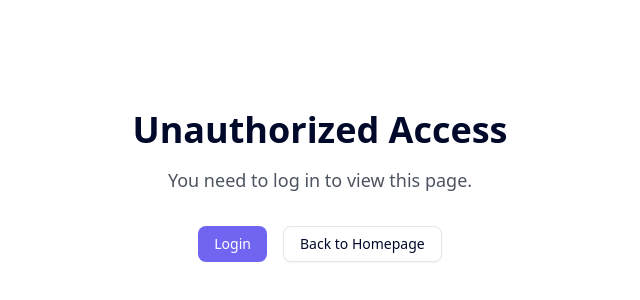
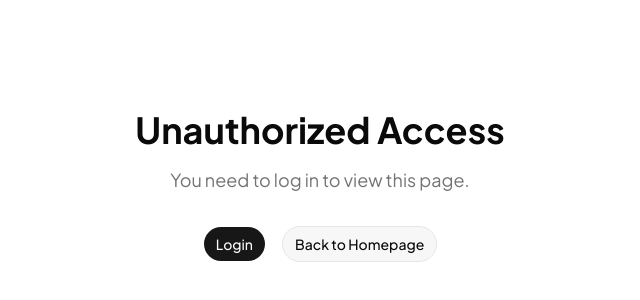
Before and after one commit to RealVista-Capstone-Project/RealVista-FE, a Next.js app: page /en/unauthorized in a window 1280 px wide. Shown: the part 214-514 px from the top of the page, without its empty margins (320-960 px from the left). Built offline with nearby package versions, Linux system fonts and the light colour scheme; no server answers.

Commit message:
refactor(theme): migrate to radix-maia theme with oklch color variables

```diff
--- a/app/[locale]/layout.tsx
+++ b/app/[locale]/layout.tsx
@@ -39,8 +39,8 @@ export default async function RootLayout({
   const messages = await getMessages();
 
   return (
-    <html lang={locale} suppressHydrationWarning>
-      <body className={`${plusJakartaSans.variable} antialiased`}>
+    <html lang={locale} className={plusJakartaSans.variable} suppressHydrationWarning>
+      <body className="antialiased font-sans">
         <Providers>
           <NextIntlClientProvider messages={messages} locale={locale}>
             {children}
--- a/src/shared/ui/button.tsx
+++ b/src/shared/ui/button.tsx
@@ -5,28 +5,29 @@ import { Slot } from "radix-ui"
 import { cn } from "@/shared/lib/utils"
 
 const buttonVariants = cva(
-  "inline-flex shrink-0 items-center justify-center gap-2 rounded-md text-sm font-medium whitespace-nowrap transition-all outline-none focus-visible:border-ring focus-visible:ring-[3px] focus-visible:ring-ring/50 disabled:pointer-events-none disabled:opacity-50 aria-invalid:border-destructive aria-invalid:ring-destructive/20 dark:aria-invalid:ring-destructive/40 [&_svg]:pointer-events-none [&_svg]:shrink-0 [&_svg:not([class*='size-'])]:size-4",
+  "group/button inline-flex shrink-0 items-center justify-center rounded-4xl border border-transparent bg-clip-padding text-sm font-medium whitespace-nowrap transition-all outline-none select-none focus-visible:border-ring focus-visible:ring-[3px] focus-visible:ring-ring/50 active:not-aria-[haspopup]:translate-y-px disabled:pointer-events-none disabled:opacity-50 aria-invalid:border-destructive aria-invalid:ring-[3px] aria-invalid:ring-destructive/20 dark:aria-invalid:border-destructive/50 dark:aria-invalid:ring-destructive/40 [&_svg]:pointer-events-none [&_svg]:shrink-0 [&_svg:not([class*='size-'])]:size-4",
   {
     variants: {
       variant: {
-        default: "bg-primary text-primary-foreground hover:bg-primary/90",
+        default: "bg-primary text-primary-foreground hover:bg-primary/80",
+        outline:
+          "border-border bg-input/30 hover:bg-input/50 hover:text-foreground aria-expanded:bg-muted aria-expanded:text-foreground",
+        secondary:
+          "bg-secondary text-secondary-foreground hover:bg-secondary/80 aria-expanded:bg-secondary aria-expanded:text-secondary-foreground",
+        ghost:
+          "hover:bg-muted hover:text-foreground aria-expanded:bg-muted aria-expanded:text-foreground dark:hover:bg-muted/50",
         destructive:
-          "bg-destructive text-white hover:bg-destructive/90 focus-visible:ring-destructive/20 dark:bg-destructive/60 dark:focus-visible:ring-destructive/40",
-        outline:
-          "border bg-background shadow-xs hover:bg-accent hover:text-accent-foreground dark:border-input dark:bg-input/30 dark:hover:bg-input/50",
-        secondary:
-          "bg-secondary text-secondary-foreground hover:bg-secondary/80",
-        ghost:
-          "hover:bg-accent hover:text-accent-foreground dark:hover:bg-accent/50",
+          "bg-destructive/10 text-destructive hover:bg-destructive/20 focus-visible:border-destructive/40 focus-visible:ring-destructive/20 dark:bg-destructive/20 dark:hover:bg-destructive/30 dark:focus-visible:ring-destructive/40",
         link: "text-primary underline-offset-4 hover:underline",
       },
       size: {
-        default: "h-9 px-4 py-2 has-[>svg]:px-3",
-        xs: "h-6 gap-1 rounded-md px-2 text-xs has-[>svg]:px-1.5 [&_svg:not([class*='size-'])]:size-3",
-        sm: "h-8 gap-1.5 rounded-md px-3 has-[>svg]:px-2.5",
-        lg: "h-10 rounded-md px-6 has-[>svg]:px-4",
+        default:
+          "h-9 gap-1.5 px-3 has-data-[icon=inline-end]:pr-2.5 has-data-[icon=inline-start]:pl-2.5",
+        xs: "h-6 gap-1 px-2.5 text-xs has-data-[icon=inline-end]:pr-2 has-data-[icon=inline-start]:pl-2 [&_svg:not([class*='size-'])]:size-3",
+        sm: "h-8 gap-1 px-3 has-data-[icon=inline-end]:pr-2 has-data-[icon=inline-start]:pl-2",
+        lg: "h-10 gap-1.5 px-4 has-data-[icon=inline-end]:pr-3 has-data-[icon=inline-start]:pl-3",
         icon: "size-9",
-        "icon-xs": "size-6 rounded-md [&_svg:not([class*='size-'])]:size-3",
+        "icon-xs": "size-6 [&_svg:not([class*='size-'])]:size-3",
         "icon-sm": "size-8",
         "icon-lg": "size-10",
       },
--- a/src/styles/globals.css
+++ b/src/styles/globals.css
@@ -2,6 +2,10 @@
 @plugin '@tailwindcss/typography';
 
 @import 'tw-animate-css';
+
+@import "tw-animate-css";
+
+@import "shadcn/tailwind.css";
 @custom-variant dark (&:is(.dark *));
 
 @theme inline {
@@ -77,6 +81,9 @@
   --radius-lg: 0.625rem;
   --radius-xl: var(--radius-xl);
   --radius-2xl: var(--radius-2xl);
+  --font-heading: var(--font-plus-jakarta-sans);
+  --radius-3xl: calc(var(--radius) * 2.2);
+  --radius-4xl: calc(var(--radius) * 2.6);
 }
 
 :root {
@@ -118,85 +125,90 @@
   --radius-xl: 0.75rem;
   --radius-2xl: 1rem;
 
-  --background: #ffffff;
-  --foreground: #000929;
-  --card: #ffffff;
-  --card-foreground: #000929;
-  --popover: #ffffff;
-  --popover-foreground: #000929;
-  --primary: #7065f0;
-  --primary-foreground: #ffffff;
-  --secondary: #100a55;
-  --secondary-foreground: #ffffff;
-  --muted: #f4f4f6;
-  --muted-foreground: #4d5461;
-  --accent: #f4f4f6;
-  --accent-foreground: #000929;
-  --destructive: #ef4444;
+  --background: oklch(1 0 0);
+  --foreground: oklch(0.145 0 0);
+  --card: oklch(1 0 0);
+  --card-foreground: oklch(0.145 0 0);
+  --popover: oklch(1 0 0);
+  --popover-foreground: oklch(0.145 0 0);
+  --primary: oklch(0.205 0 0);
+  --primary-foreground: oklch(0.985 0 0);
+  --secondary: oklch(0.97 0 0);
+  --secondary-foreground: oklch(0.205 0 0);
+  --muted: oklch(0.97 0 0);
+  --muted-foreground: oklch(0.556 0 0);
+  --accent: oklch(0.97 0 0);
+  --accent-foreground: oklch(0.205 0 0);
+  --destructive: oklch(0.577 0.245 27.325);
   --destructive-foreground: #ffffff;
-  --border: #e5e6eb;
-  --input: #e5e6eb;
-  --ring: #7065f0;
+  --border: oklch(0.922 0 0);
+  --input: oklch(0.922 0 0);
+  --ring: oklch(0.708 0 0);
 
-  --chart-1: #7065f0;
-  --chart-2: #100a55;
-  --chart-3: #6c727f;
-  --chart-4: #d8d6f5;
-  --chart-5: #e8e6f9;
+  --chart-1: oklch(0.87 0 0);
+  --chart-2: oklch(0.556 0 0);
+  --chart-3: oklch(0.439 0 0);
+  --chart-4: oklch(0.371 0 0);
+  --chart-5: oklch(0.269 0 0);
 
-  --sidebar: #ffffff;
-  --sidebar-foreground: #000929;
-  --sidebar-primary: #7065f0;
-  --sidebar-primary-foreground: #ffffff;
-  --sidebar-accent: #f4f4f6;
-  --sidebar-accent-foreground: #000929;
-  --sidebar-border: #e5e6eb;
-  --sidebar-ring: #7065f0;
+  --sidebar: oklch(0.985 0 0);
+  --sidebar-foreground: oklch(0.145 0 0);
+  --sidebar-primary: oklch(0.205 0 0);
+  --sidebar-primary-foreground: oklch(0.985 0 0);
+  --sidebar-accent: oklch(0.97 0 0);
+  --sidebar-accent-foreground: oklch(0.205 0 0);
+  --sidebar-border: oklch(0.922 0 0);
+  --sidebar-ring: oklch(0.708 0 0);
 }
 
 .dark {
-  --background: #0b0a0f;
-  --foreground: #f9fafb;
-  --card: #161d21;
-  --card-foreground: #f9fafb;
-  --popover: #161d21;
-  --popover-foreground: #f9fafb;
-  --primary: #7065f0;
-  --primary-foreground: #ffffff;
-  --secondary: #100a55;
-  --secondary-foreground: #ffffff;
-  --muted: #212936;
-  --muted-foreground: #9ea3ae;
-  --accent: #212936;
-  --accent-foreground: #f9fafb;
-  --destructive: #ef4444;
+  --background: oklch(0.145 0 0);
+  --foreground: oklch(0.985 0 0);
+  --card: oklch(0.205 0 0);
+  --card-foreground: oklch(0.985 0 0);
+  --popover: oklch(0.205 0 0);
+  --popover-foreground: oklch(0.985 0 0);
+  --primary: oklch(0.922 0 0);
+  --primary-foreground: oklch(0.205 0 0);
+  --secondary: oklch(0.269 0 0);
+  --secondary-foreground: oklch(0.985 0 0);
+  --muted: oklch(0.269 0 0);
+  --muted-foreground: oklch(0.708 0 0);
+  --accent: oklch(0.269 0 0);
+  --accent-foreground: oklch(0.985 0 0);
+  --destructive: oklch(0.704 0.191 22.216);
   --destructive-foreground: #ffffff;
-  --border: #394150;
-  --input: #394150;
-  --ring: #7065f0;
+  --border: oklch(1 0 0 / 10%);
+  --input: oklch(1 0 0 / 15%);
+  --ring: oklch(0.556 0 0);
 
-  --chart-1: #7065f0;
-  --chart-2: #100a55;
-  --chart-3: #6c727f;
-  --chart-4: #d8d6f5;
-  --chart-5: #e8e6f9;
+  --chart-1: oklch(0.87 0 0);
+  --chart-2: oklch(0.556 0 0);
+  --chart-3: oklch(0.439 0 0);
+  --chart-4: oklch(0.371 0 0);
+  --chart-5: oklch(0.269 0 0);
 
-  --sidebar: #161d21;
-  --sidebar-foreground: #f9fafb;
-  --sidebar-primary: #7065f0;
-  --sidebar-primary-foreground: #ffffff;
-  --sidebar-accent: #212936;
-  --sidebar-accent-foreground: #f9fafb;
-  --sidebar-border: #394150;
-  --sidebar-ring: #7065f0;
+  --sidebar: oklch(0.205 0 0);
+  --sidebar-foreground: oklch(0.985 0 0);
+  --sidebar-primary: oklch(0.488 0.243 264.376);
+  --sidebar-primary-foreground: oklch(0.985 0 0);
+  --sidebar-accent: oklch(0.269 0 0);
+  --sidebar-accent-foreground: oklch(0.985 0 0);
+  --sidebar-border: oklch(1 0 0 / 10%);
+  --sidebar-ring: oklch(0.556 0 0);
 }
 
 @layer base {
   * {
     @apply border-border outline-ring/50;
   }
+
   body {
     @apply bg-background text-foreground;
+  }
+
+  html {
+    @apply font-sans;
   }
 }
 
@@ -228,13 +240,21 @@
   .no-scrollbar::-webkit-scrollbar {
     display: none;
   }
+
   .no-scrollbar {
-    -ms-overflow-style: none; /* IE and Edge */
-    scrollbar-width: none; /* Firefox */
+    -ms-overflow-style: none;
+    /* IE and Edge */
+    scrollbar-width: none;
+    /* Firefox */
   }
 }
 
 @keyframes shimmer {
-  0% { transform: translateX(-100%); }
-  100% { transform: translateX(100%); }
+  0% {
+    transform: translateX(-100%);
+  }
+
+  100% {
+    transform: translateX(100%);
+  }
 }
```
Also changed, not shown: package.json (+5 -2 lines), components.json, 1 other file (tests, documents, lock files or other folders).
